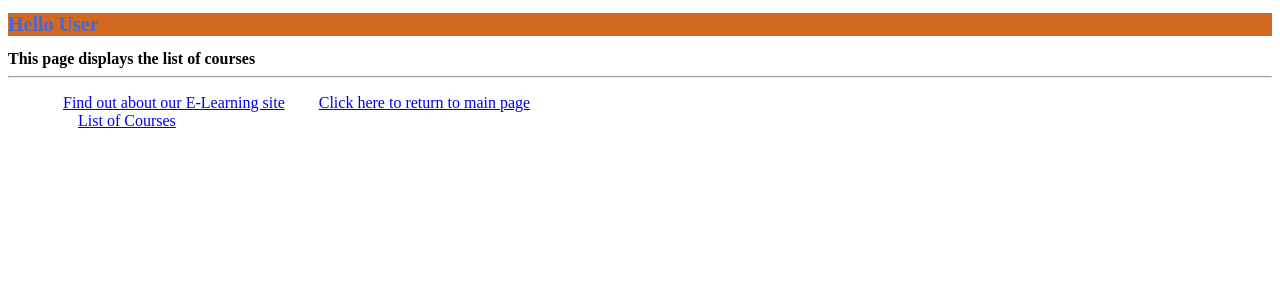
After one commit to Manat-singh/django-project, a Django app: page /myapp/courses in a window 1280 px wide. The commit adds this page. Shown: the top 300 px of the page. Run offline with Django 4.2, Linux system fonts and the light colour scheme; data that the repository does not hold is empty.

Commit message:
assignment 7 - forms

```diff
--- a/myapp/templates/myapp/base.html
+++ b/myapp/templates/myapp/base.html
@@ -14,6 +14,7 @@
             <ul>
                 <li class="hbar1"><a href="/myapp/about">Find out about our E-Learning site</a></li>
                 <li class="hbar1"><a href = "{% url 'myapp:index' %}">Click here to return to main page</a><br/></li>
+                <li class="hbar1"><a href="/myapp/courses">List of Courses</a></li>
             </ul>
         </div>
     </body>
--- /dev/null
+++ b/myapp/templates/myapp/courses.html
@@ -0,0 +1,33 @@
+{% extends 'myapp/base.html' %}
+{% block body_block %}
+    <strong>This page displays the list of courses</strong>
+
+
+    {% if courlist %}
+
+
+        {% for co in courlist %}
+            <li>{{ co.name }}</li>
+        {% endfor %}
+        <p>
+
+        </p>
+        <li class="hbar1"><a href="/myapp/place_order">Place a new order</a></li>
+{#    <br>#}
+{#    <b>Categoty:</b> {{ topic.category }} <br/>#}
+{#    #}
+{#        <b>Related courses:</b> <br>#}
+{#        <ul>#}
+{#            {% for course in topic.courses.all %}#}
+{#                <li>{{ course.name }}</li>#}
+{#                <br>#}
+{#                {% empty %}#}
+{#                    No related courses#}
+{#            {% endfor %}#}
+{#        </ul>#}
+{#    {% else %}#}
+{#        No course found!!#}
+    {% endif %}
+
+
+{% endblock %}
--- a/myapp/urls.py
+++ b/myapp/urls.py
@@ -6,5 +6,6 @@ app_name = 'myapp'
 urlpatterns = [
     path(r'', views.index, name='index'),
     path(r'about', views.about, name='about'),
-    path(r'<int:top_no>', views.detail, name='detail')
+    path(r'<int:top_no>', views.detail, name='detail'),
+    path(r'courses', views.courses, name='courses')
 ]
--- a/myapp/views.py
+++ b/myapp/views.py
@@ -61,3 +61,8 @@ def detail_old(request, top_no):
             data += '<li>' + str(course) + '</li>'
     response.write(data)
     return response
+
+
+def courses(request):
+    courlist = Course.objects.all().order_by('id')
+    return render(request, 'myapp/courses.html', {'courlist': courlist})
```
